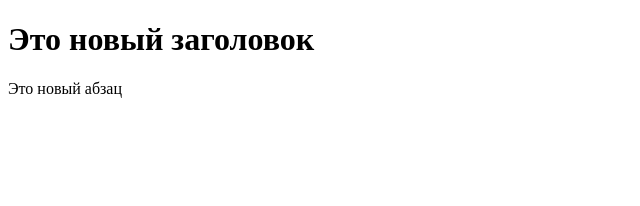
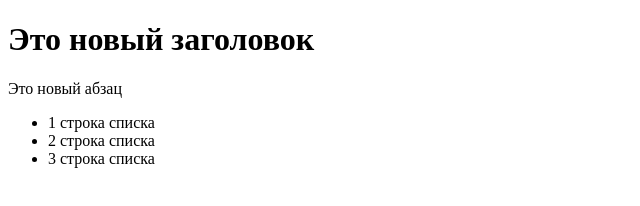
Before and after one commit to stankv/GitTest, a plain HTML site: page index.html in a window 1280 px wide. Shown: the whole page, without its empty margins (0-640 px from the left). Drawn offline with Linux system fonts and the light colour scheme.

Commit message:
добавлен маркированный список

```diff
--- a/index.html
+++ b/index.html
@@ -7,6 +7,11 @@
     <title>Новая страница</title>
     <h1>Это новый заголовок</h1>
     <p>Это новый абзац</p>
+    <ul>
+        <li>1 строка списка</li>
+        <li>2 строка списка</li>
+        <li>3 строка списка</li>
+    </ul>
 </head>
 <body>
 
```
